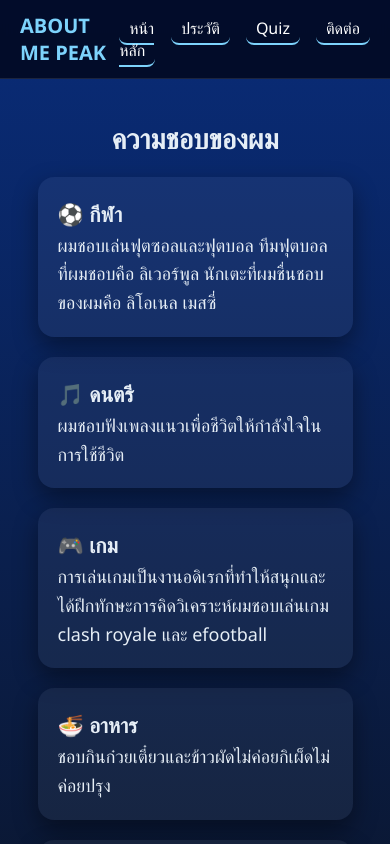
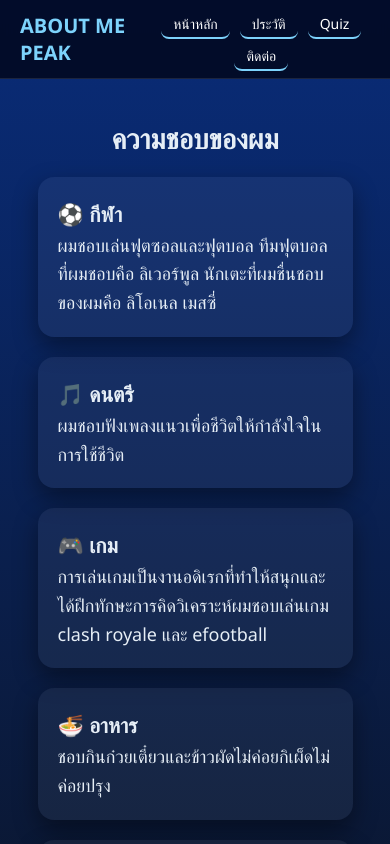
Before and after one commit to 631s44224-max/631s44224-max.github.io, a plain HTML site: page like.html in a window 390 px wide. Shown: the top 844 px of the page. Drawn offline with Linux system fonts and the light colour scheme.

Commit message:
Update like.html

```diff
--- a/like.html
+++ b/like.html
@@ -85,6 +85,19 @@
       border-top:1px solid rgba(255,255,255,0.1);
       margin-top:auto;
     }
+    @media(max-width:768px){
+  nav ul {
+    flex-direction: row;
+    justify-content: center;
+    gap: 10px;
+    flex-wrap: wrap; /* ถ้าจอเล็กมากจะตัดบรรทัด */
+  }
+
+  nav a {
+    font-size: 14px;
+    padding: 8px 12px;
+  }
+}
   </style>
 </head>
 <body>
@@ -141,4 +154,5 @@
     document.getElementById("year").textContent = new Date().getFullYear();
   </script>
 </body>
+
 </html>
```
